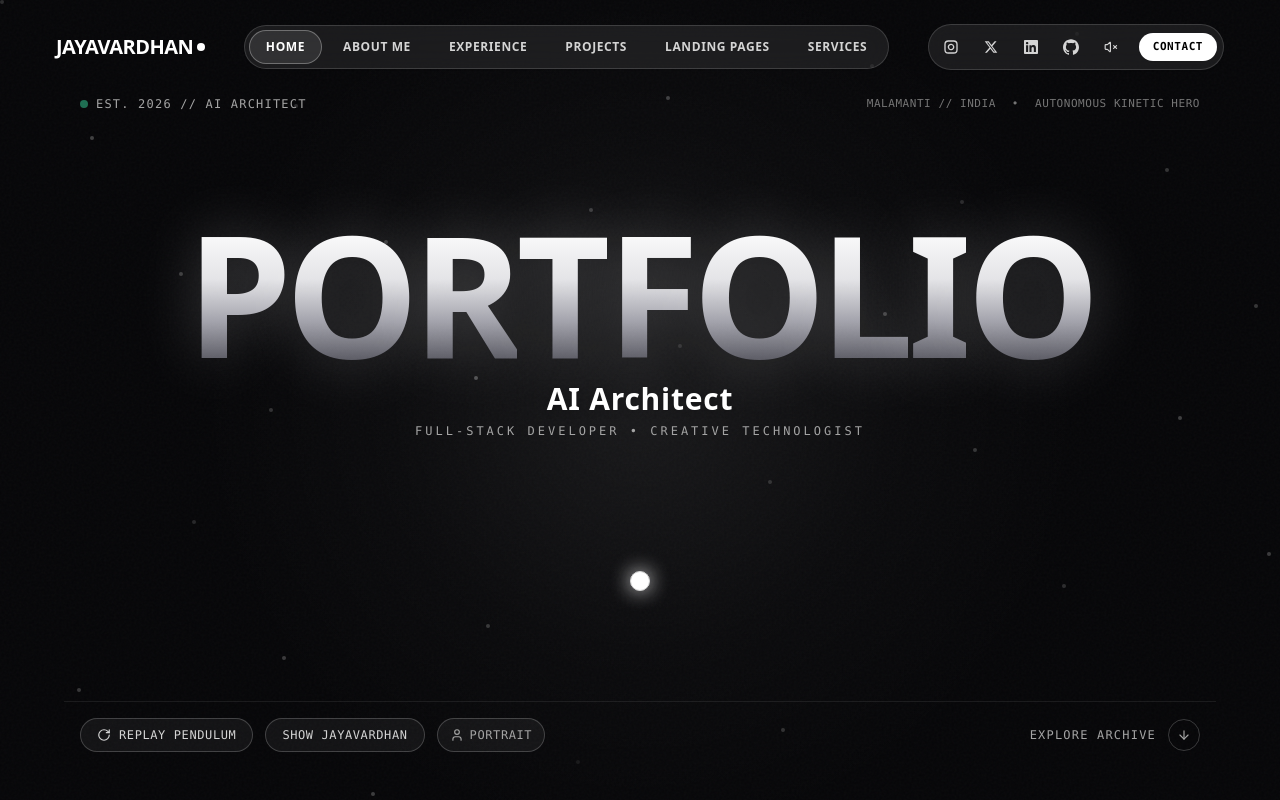
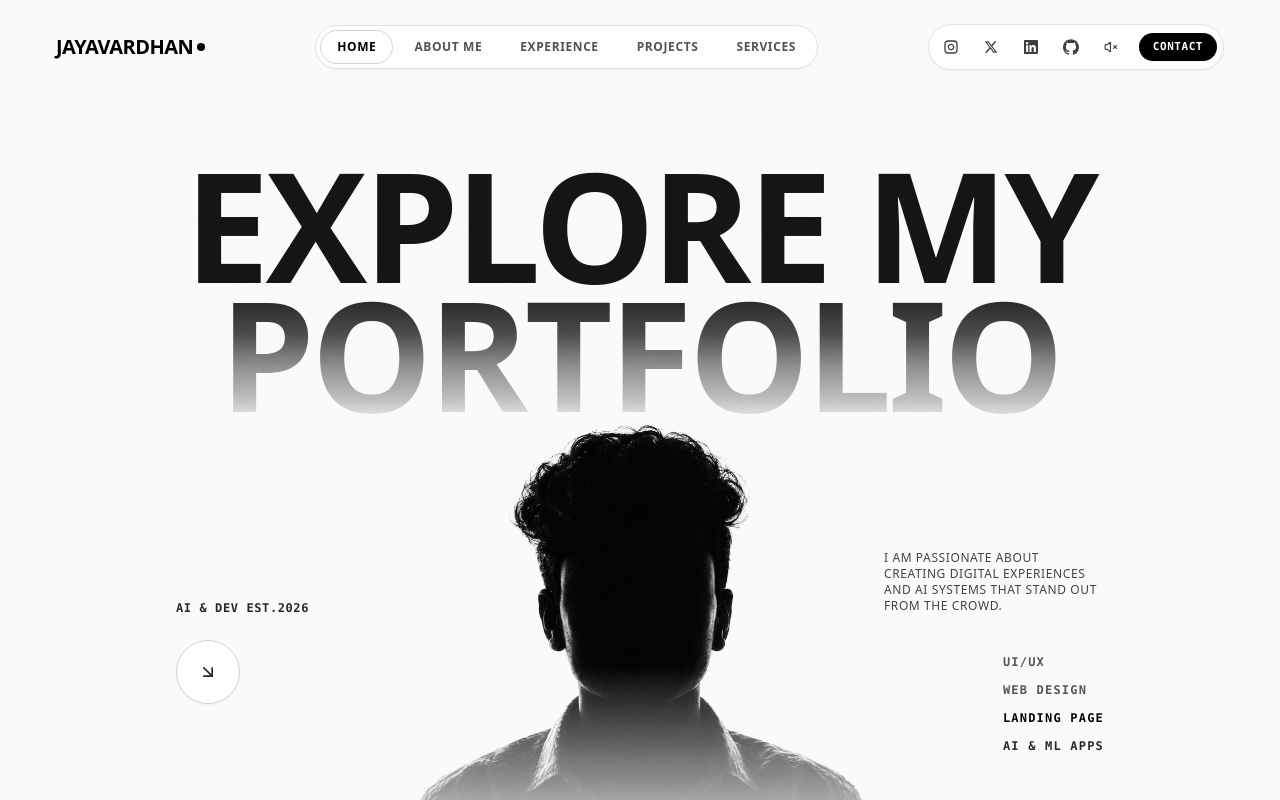
Before and after one commit to Jayavardhan137/Portfolio, a Next.js app: page / in a window 1280 px wide. Shown: the top 800 px of the page. Built offline with nearby package versions, Linux system fonts and the light colour scheme.

Commit message:
feat: remove Landing Pages section and nav item

```diff
--- a/src/app/page.tsx
+++ b/src/app/page.tsx
@@ -3,11 +3,10 @@
 import React, { useState } from "react";
 import { CinematicLoader } from "@/components/ui/CinematicLoader";
 import { Navbar } from "@/components/navigation/Navbar";
-import { PendulumHero } from "@/components/echo/PendulumHero";
+import { HeroSection } from "@/components/echo/HeroSection";
 import { ScrollExpandMedia } from "@/components/echo/ScrollExpandMedia";
 import { ExperienceSpatial } from "@/components/echo/ExperienceSpatial";
 import { FeaturedProjectsCarousel } from "@/components/echo/FeaturedProjectsCarousel";
-import { WorksWheelDrum } from "@/components/echo/WorksWheelDrum";
 import { ServicesAccordion } from "@/components/echo/ServicesAccordion";
 import { FooterContact } from "@/components/echo/FooterContact";
 
@@ -25,12 +24,18 @@ export default function Home() {
       {/* Orbital ECHO Preloader */}
       <CinematicLoader />
 
-      <main className="relative min-h-screen bg-[#050507] text-white flex flex-col selection:bg-white selection:text-black">
+      <main className="relative min-h-screen bg-[#FAFAFA] text-[#121212] flex flex-col selection:bg-black selection:text-white">
         {/* Navigation Bar */}
         <Navbar />
 
-        {/* Cinematic Kinetic Pendulum Hero Section (ADITHYA Reference Video Exact Architecture) */}
-        <PendulumHero />
+        {/* Hero Section */}
+        <HeroSection
+          onOpenContact={() => openContact()}
+          onSelectService={(idx) => {
+            const services = ["UI/UX", "Web Design", "Landing Page Design", "AI-Powered Applications"];
+            openContact(services[idx] || "Landing Page Design");
+          }}
+        />
 
         {/* About Section: ScrollExpandMedia Kinetic Canvas */}
         <ScrollExpandMedia onOpenContact={() => openContact()} />
@@ -40,9 +45,6 @@ export default function Home() {
 
         {/* Featured Projects Carousel (Curved Liquid View + Modal) */}
         <FeaturedProjectsCarousel />
-
-        {/* Landing Pages Section: WorksWheel 3D Drum Reel */}
-        <WorksWheelDrum />
 
         {/* The Services We Provide Accordion */}
         <ServicesAccordion onInquire={(service) => openContact(service)} />
--- a/src/components/navigation/Navbar.tsx
+++ b/src/components/navigation/Navbar.tsx
@@ -12,7 +12,6 @@ const NAV_ITEMS = [
   { label: "ABOUT ME", href: "#about" },
   { label: "EXPERIENCE", href: "#experience" },
   { label: "PROJECTS", href: "#projects" },
-  { label: "LANDING PAGES", href: "#landing-pages" },
   { label: "SERVICES", href: "#services" },
 ];
 
@@ -35,8 +34,8 @@ export function Navbar() {
         data-purpose="site-navigation"
         className={`fixed top-0 left-0 right-0 z-50 transition-all duration-300 w-full ${
           isScrolled
-            ? "py-3 bg-black/85 backdrop-blur-md border-b border-white/10 shadow-lg"
-            : "py-4 md:py-6 bg-transparent"
+            ? "py-3 bg-white/90 backdrop-blur-md border-b border-neutral-200/80 shadow-sm"
+            : "py-4 md:py-6 bg-[#FAFAFA]/90 backdrop-blur-md"
         }`}
       >
         <div className="max-w-[1400px] mx-auto px-6 md:px-14 flex items-center justify-between">
@@ -45,14 +44,14 @@ export function Navbar() {
             href="#home"
             onMouseEnter={playHover}
             onClick={playClick}
-            className="group font-black text-xl tracking-tight text-white flex items-center select-none"
+            className="group font-black text-xl tracking-tight text-black flex items-center select-none"
           >
             <span>{PERSONAL_INFO.shortName}</span>
-            <span className="inline-block w-2 h-2 bg-white rounded-full ml-1 transition-transform group-hover:scale-150 duration-200" />
+            <span className="inline-block w-2 h-2 bg-black rounded-full ml-1 transition-transform group-hover:scale-150 duration-200" />
           </a>
 
-          {/* Center Navigation Links: Dark Glass Pill */}
-          <nav className="hidden lg:flex items-center gap-1 p-1 bg-white/[0.08] backdrop-blur-md border border-white/15 rounded-full shadow-sm text-xs font-semibold tracking-wider text-neutral-300">
+          {/* Center Navigation Links: Pill with no unwanted wrapping (ECHO Exact Style) */}
+          <nav className="hidden lg:flex items-center gap-1 p-1 bg-white/95 border border-[#E2E2E2] rounded-full shadow-sm text-xs font-semibold tracking-wider text-neutral-600">
             {NAV_ITEMS.map((item, idx) => (
               <a
                 key={item.label}
@@ -62,8 +61,8 @@ export function Navbar() {
                 onClick={playClick}
                 className={`px-4 py-2 rounded-full border transition whitespace-nowrap ${
                   idx === 0
-                    ? "border-white/30 text-white bg-white/10 hover:border-white"
-                    : "border-transparent hover:border-white/20 hover:text-white"
+                    ? "border-neutral-300 text-black hover:border-black"
+                    : "border-transparent hover:border-neutral-200 hover:text-black"
                 }`}
               >
                 {item.label}
@@ -71,11 +70,11 @@ export function Navbar() {
             ))}
           </nav>
 
-          {/* Right Social & Menu Links */}
-          <div className="flex items-center gap-1.5 md:gap-2 p-1.5 bg-white/[0.08] backdrop-blur-md border border-white/15 rounded-full shadow-sm text-neutral-300">
+          {/* Right Social & Menu Links (ECHO Exact Layout) */}
+          <div className="flex items-center gap-1.5 md:gap-2 p-1.5 bg-white/95 border border-[#E2E2E2] rounded-full shadow-sm">
             {/* Instagram */}
             <a
-              className="w-8 h-8 rounded-full flex items-center justify-center hover:bg-white/15 transition text-neutral-300 hover:text-white"
+              className="w-8 h-8 rounded-full flex items-center justify-center hover:bg-neutral-100 transition text-neutral-700 hover:text-black"
               href="https://www.instagram.com/"
               target="_blank"
               rel="noopener noreferrer"
@@ -90,7 +89,7 @@ export function Navbar() {
 
             {/* Twitter / X */}
             <a
-              className="w-8 h-8 rounded-full flex items-center justify-center hover:bg-white/15 transition text-neutral-300 hover:text-white"
+              className="w-8 h-8 rounded-full flex items-center justify-center hover:bg-neutral-100 transition text-neutral-700 hover:text-black"
               href="https://x.com/"
               target="_blank"
               rel="noopener noreferrer"
@@ -103,7 +102,7 @@ export function Navbar() {
 
             {/* LinkedIn */}
             <a
-              className="w-8 h-8 rounded-full flex items-center justify-center hover:bg-white/15 transition text-neutral-300 hover:text-white"
+              className="w-8 h-8 rounded-full flex items-center justify-center hover:bg-neutral-100 transition text-neutral-700 hover:text-black"
               href={PERSONAL_INFO.linkedin}
               target="_blank"
               rel="noopener noreferrer"
@@ -114,7 +113,7 @@ export function Navbar() {
 
             {/* GitHub */}
             <a
-              className="w-8 h-8 rounded-full flex items-center justify-center hover:bg-white/15 transition text-neutral-300 hover:text-white"
+              className="w-8 h-8 rounded-full flex items-center justify-center hover:bg-neutral-100 transition text-neutral-700 hover:text-black"
               href={PERSONAL_INFO.github}
               target="_blank"
               rel="noopener noreferrer"
@@ -130,10 +129,10 @@ export function Navbar() {
                 playClick();
                 toggleSound();
               }}
-              className="w-8 h-8 rounded-full flex items-center justify-center hover:bg-white/15 transition text-neutral-300 hover:text-white"
+              className="w-8 h-8 rounded-full flex items-center justify-center hover:bg-neutral-100 transition text-neutral-700 hover:text-black"
               title={isSoundOn ? "Sound On" : "Sound Off"}
             >
-              {isSoundOn ? <Volume2 className="w-3.5 h-3.5 text-emerald-400 animate-pulse" /> : <VolumeX className="w-3.5 h-3.5" />}
+              {isSoundOn ? <Volume2 className="w-3.5 h-3.5 text-black animate-pulse" /> : <VolumeX className="w-3.5 h-3.5" />}
             </button>
 
             {/* Contact Page Link Pill */}
@@ -141,7 +140,7 @@ export function Navbar() {
               href="/contact"
               onMouseEnter={playHover}
               onClick={playClick}
-              className="px-3.5 py-1.5 rounded-full bg-white text-black text-[11px] font-mono tracking-wider font-semibold hover:bg-neutral-200 transition shadow-sm ml-1 hidden sm:inline-block"
+              className="px-3.5 py-1.5 rounded-full bg-black text-white text-[11px] font-mono tracking-wider font-semibold hover:bg-neutral-800 transition shadow-sm ml-1 hidden sm:inline-block"
             >
               CONTACT
             </a>
@@ -154,7 +153,7 @@ export function Navbar() {
                 setMobileMenuOpen(!mobileMenuOpen);
               }}
               aria-label="Open Menu"
-              className="lg:hidden w-8 h-8 rounded-full flex items-center justify-center hover:bg-white/15 transition text-neutral-300 ml-1"
+              className="lg:hidden w-8 h-8 rounded-full flex items-center justify-center hover:bg-neutral-100 transition text-neutral-700 ml-1"
             >
               {mobileMenuOpen ? <X className="w-4 h-4" /> : <Menu className="w-4 h-4" />}
             </button>
```
